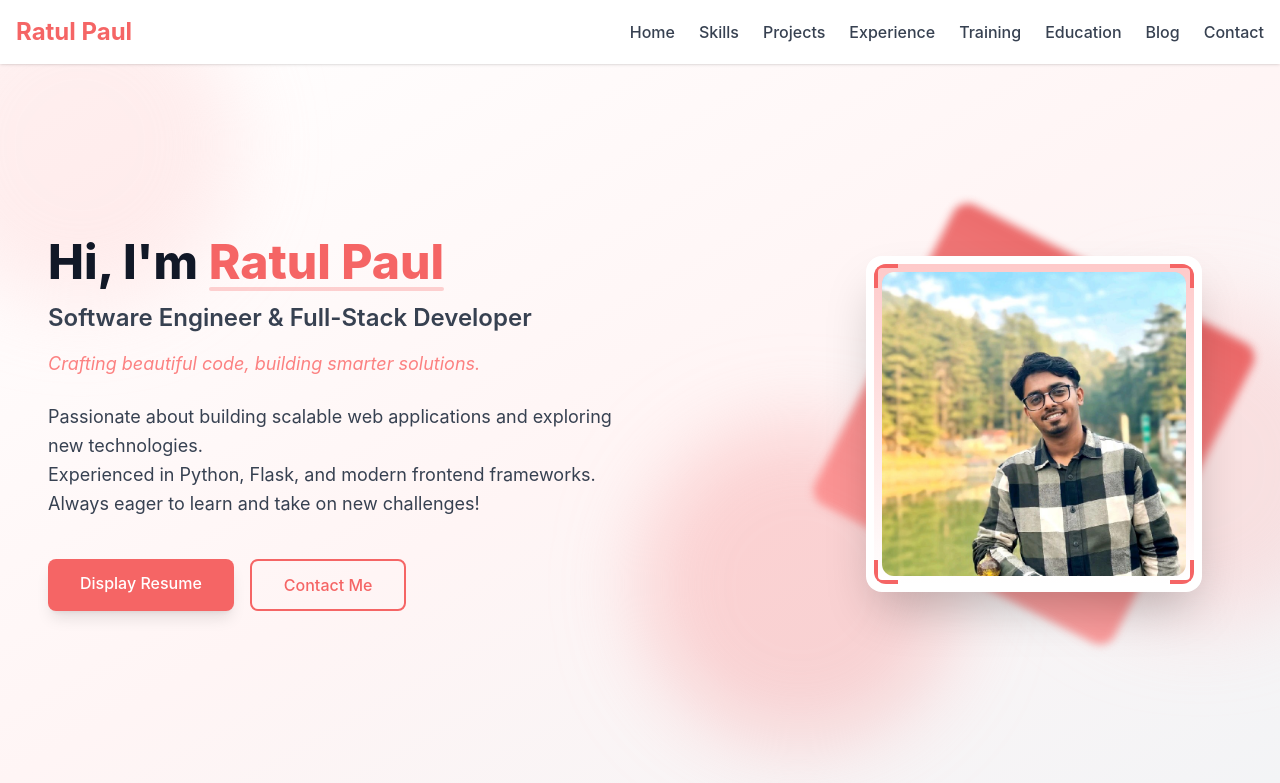
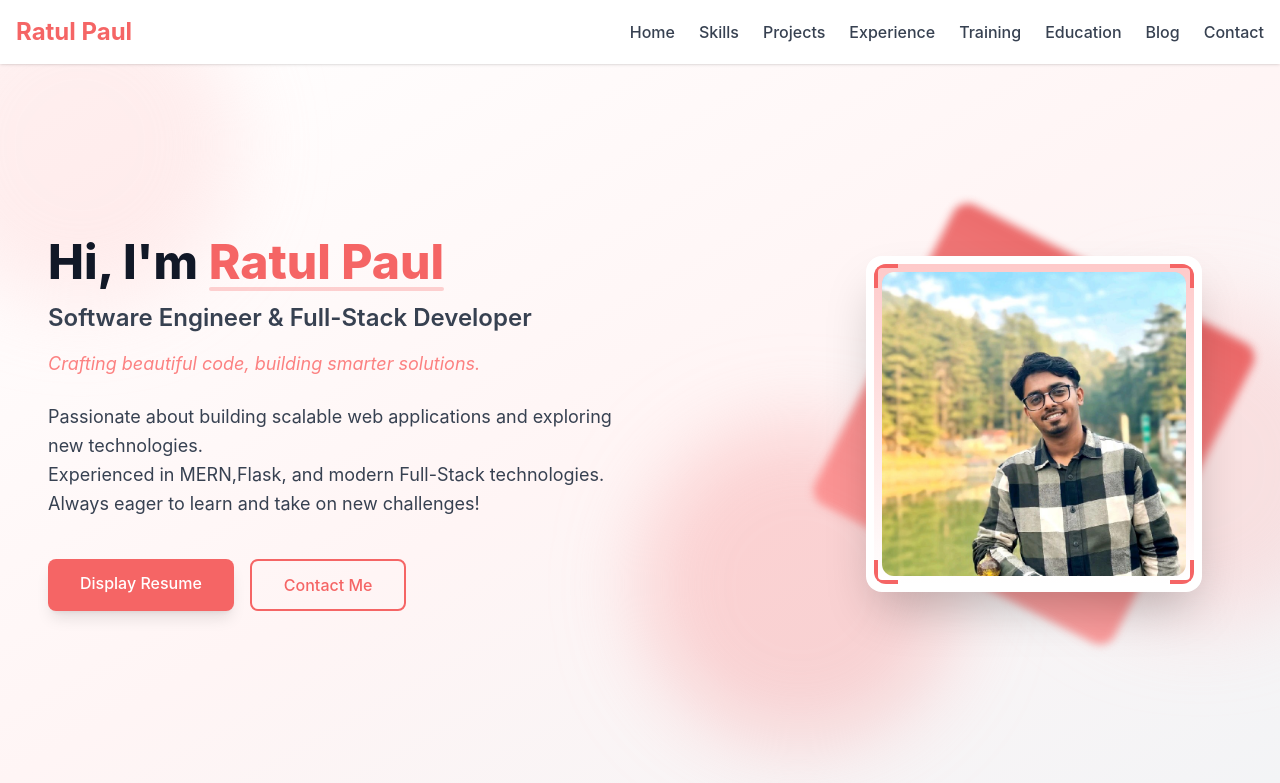
Before and after one commit to hacker2406/Portfolio, a Flask app: page / in a window 1280 px wide. Shown: the top 783 px of the page. Run offline with Flask 3, Linux system fonts and the light colour scheme; some libraries are stand-ins or nearby versions.

Commit message:
hero section change

```diff
--- a/templates/hero.html
+++ b/templates/hero.html
@@ -23,7 +23,7 @@
         </div>
         <p class="text-gray-700 leading-relaxed max-w-xl text-lg">
             Passionate about building scalable web applications and exploring new technologies.<br>
-            Experienced in Python, Flask, and modern frontend frameworks.<br>
+            Experienced in MERN,Flask, and modern Full-Stack technologies.<br>
             Always eager to learn and take on new challenges!
         </p>
         <div class="pt-4 flex space-x-4">
```
